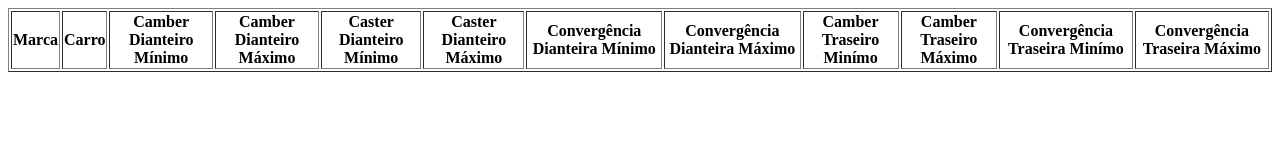
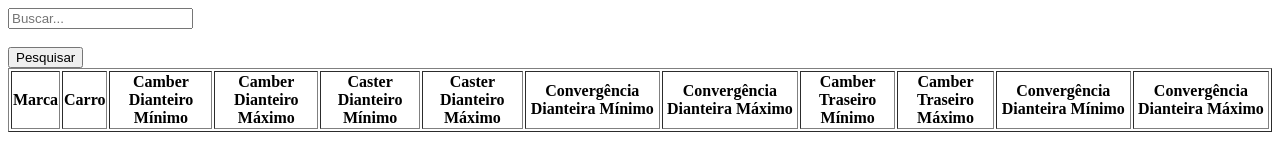
Before and after one commit to CarlosWait/Automov-isPW, a plain HTML site: page index.html in a window 1280 px wide. Drawn offline with nearby package versions, Linux system fonts and the light colour scheme.

Commit message:
Update index.html

```diff
--- a/index.html
+++ b/index.html
@@ -4,13 +4,15 @@
         <title>Projeto Oficina</title>
         <meta charset="utf-8">
         <meta name="format-detection" content="telephone=no">
-        <meta name="msapplication-tap-highligth" content="no">
-        <meta name="viewpoint" content="initial-scale=1, width=device-width, viewpoint-fit=cover">
-        <meta name="color-scheme" content="light-dark">
+        <meta name="msapplication-tap-highlight" content="no">
+        <meta name="viewport" content="initial-scale=1, width=device-width, viewport-fit=cover">
+        <meta name="color-scheme" content="light dark">
         <script src="https://ajax.googleapis.com/ajax/libs/jquery/3.6.0/jquery.min.js"></script>
-        <script src="js/funcoes.js"></script>
+        <script src="js/Funcoes.js"></script>
     </head>
     <body>
+     <input type="text" id="txtBusca" placeholder="Buscar..."/><br><br>
+        <button onclick="PesquisarMarca(txtBusca)") type="submit">Pesquisar</button>
         <table border="1">
             <thead>
                 <tr>
@@ -22,14 +24,13 @@
                     <th scope="col">Caster Dianteiro Máximo</th>
                     <th scope="col">Convergência Dianteira Mínimo</th>
                     <th scope="col">Convergência Dianteira Máximo</th>
-                    <th scope="col">Camber Traseiro Minímo</th>
+                    <th scope="col">Camber Traseiro Mínimo</th>
                     <th scope="col">Camber Traseiro Máximo</th>
-                    <th scope="col">Convergência Traseira Minímo</th>
-                    <th scope="col">Convergência Traseira Máximo</th>
+                    <th scope="col">Convergência Dianteira Mínimo</th>
+                    <th scope="col">Convergência Dianteira Máximo</th>
                 </tr>
             </thead>
             <tbody id="TableData">
-
             </tbody>
         </table>
     </body>
```
